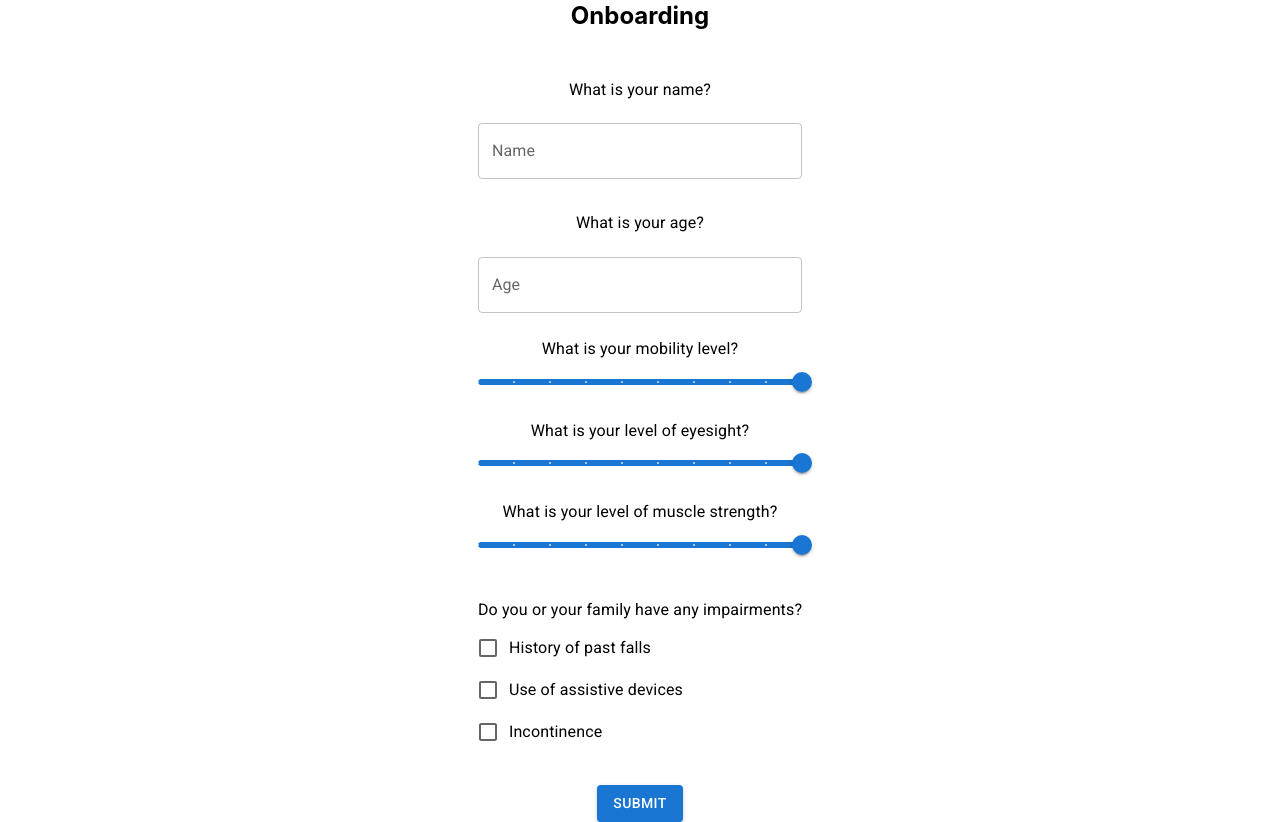
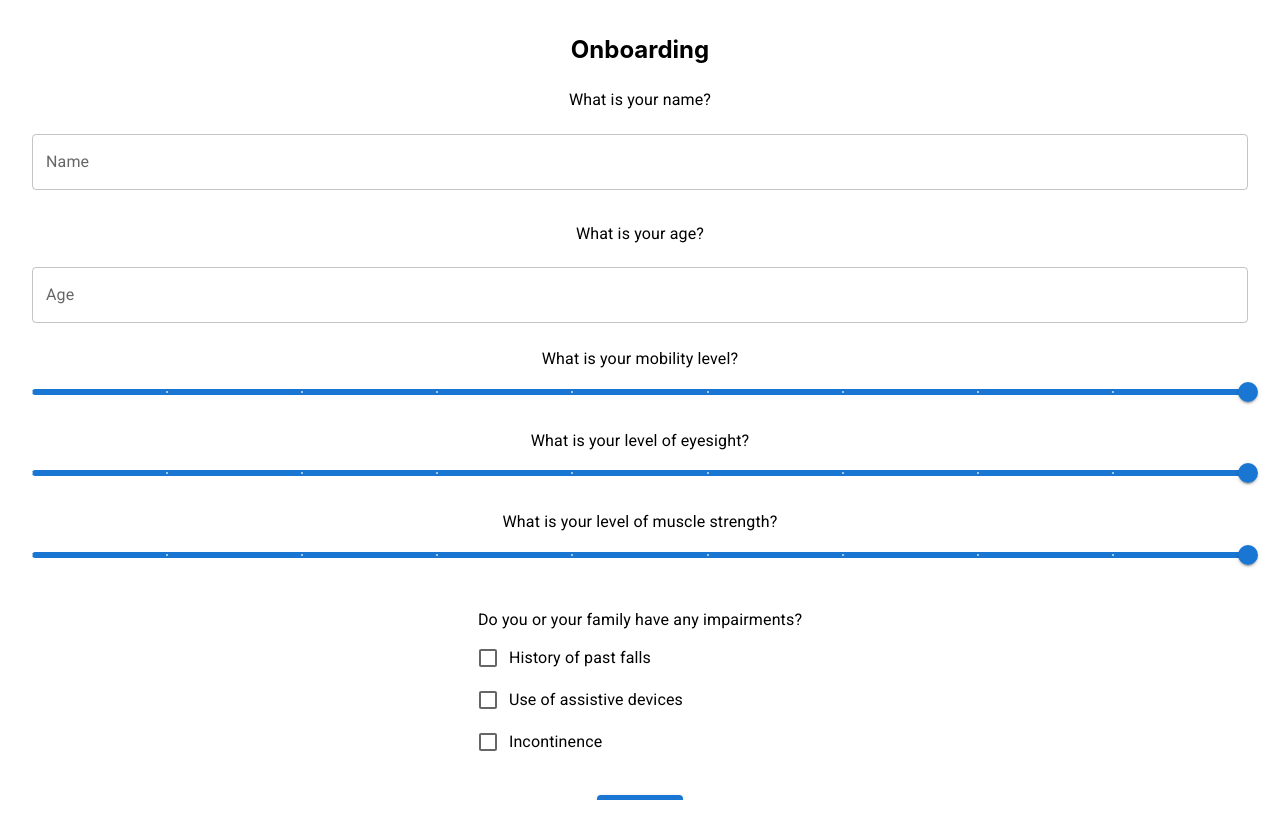
Before and after one commit to jackgarritano/safeHome, a React (Vite) app: page /onboarding in a window 1280 px wide. After the commit the page ends 800 px from the top, so only its background shows below. Built offline with nearby package versions, Linux system fonts and the light colour scheme.

Commit message:
got onboarding to reappear

```diff
--- a/src/App.css
+++ b/src/App.css
@@ -1,4 +1,4 @@
-html, body, #root {
+/* html, body, #root {
   width: 100%;
   height: 100%;
   margin: 0 auto;
@@ -6,9 +6,27 @@ html, body, #root {
   display:flex;
   justify-content: center;
   align-items: center;
+  overflow: auto;
 }
 
 .loginModal {
 	width: 50%;
 	height: 50%;
+} */
+
+html, body, #root {
+  width: 100%;
+  height: 100%;
+  margin: 0; /* Removed 'auto' to avoid centering */
+  text-align: center;
+  display: block; /* Changed from 'flex' to 'block' to stack content */
+  /* Removed justify-content and align-items since they're not needed with 'display: block' */
+  overflow: auto; /* Allows scrolling if content exceeds the viewport height */
 }
+
+/* Adjust your .loginModal class if necessary */
+.loginModal {
+  width: 50%;
+  height: 50%;
+  /* You can add more styles here depending on how you want to position the modal */
+}
--- a/src/pages/Onboarding.jsx
+++ b/src/pages/Onboarding.jsx
@@ -52,9 +52,10 @@ export default function Onboarding() {
 	// Now we build the form UI
 	return (
 		<Box sx={{ m: 4 }}>
+
 			<form onSubmit={handleSubmit}>
 				<h2>Onboarding</h2>
-				<br></br>
+				{/* <br></br> */}
 				<Typography gutterBottom variant="body1">
 					What is your name?
 				</Typography>
```
